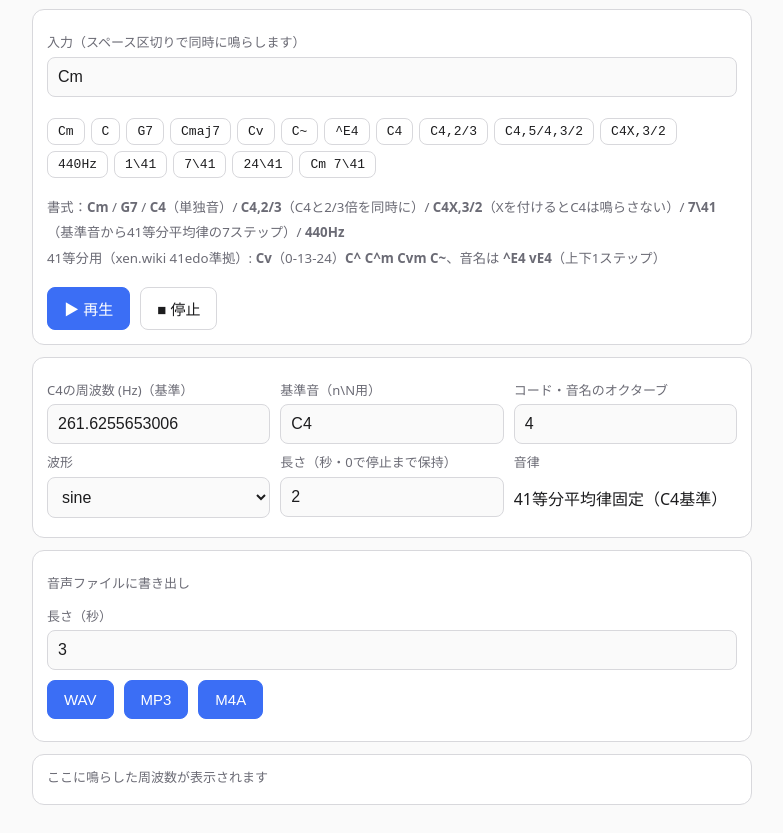
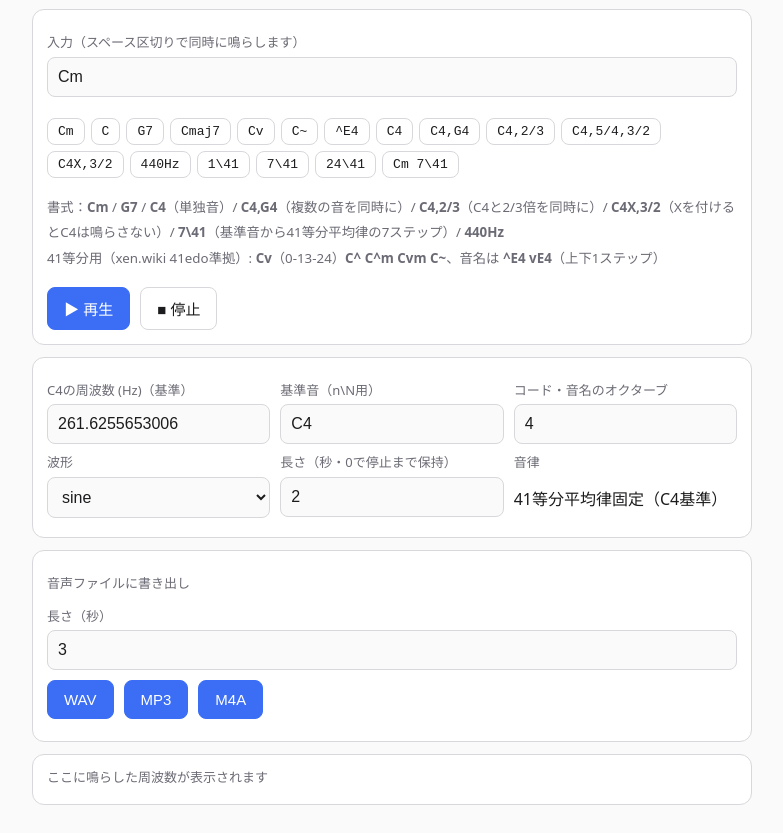
Before and after one commit to yume-ichi/microtone, a plain HTML site: page index.html in a window 1280 px wide. Shown: the part 59-892 px from the top of the page, without its empty margins (248-1031 px from the left). Drawn offline with Linux system fonts and the light colour scheme.

Commit message:
Add files via upload

```diff
--- a/index.html
+++ b/index.html
@@ -34,7 +34,7 @@ small{color:var(--mu)}
 <input type="text" id="inp" value="Cm" autocomplete="off" spellcheck="false">
 <div id="err"></div>
 <div class="chips" id="chips"></div>
-<p><small>書式：<b>Cm</b> / <b>G7</b> / <b>C4</b>（単独音）/ <b>C4,2/3</b>（C4と2/3倍を同時に）/ <b>C4X,3/2</b>（Xを付けるとC4は鳴らさない）/ <b>7\41</b>（基準音から41等分平均律の7ステップ）/ <b>440Hz</b><br>41等分用（xen.wiki 41edo準拠）: <b>Cv</b>（0-13-24）<b>C^</b> <b>C^m</b> <b>Cvm</b> <b>C~</b>、音名は <b>^E4</b> <b>vE4</b>（上下1ステップ）</small></p>
+<p><small>書式：<b>Cm</b> / <b>G7</b> / <b>C4</b>（単独音）/ <b>C4,G4</b>（複数の音を同時に）/ <b>C4,2/3</b>（C4と2/3倍を同時に）/ <b>C4X,3/2</b>（Xを付けるとC4は鳴らさない）/ <b>7\41</b>（基準音から41等分平均律の7ステップ）/ <b>440Hz</b><br>41等分用（xen.wiki 41edo準拠）: <b>Cv</b>（0-13-24）<b>C^</b> <b>C^m</b> <b>Cvm</b> <b>C~</b>、音名は <b>^E4</b> <b>vE4</b>（上下1ステップ）</small></p>
 <div class="row" style="margin-top:8px">
 <button class="p" id="play">▶ 再生</button>
 <button id="stop">■ 停止</button>
@@ -83,7 +83,7 @@ function parseToken(raw){
   if(t.includes(",")){const p=t.split(","),mute=/[Xx]$/.test(p[0]);if(mute)p[0]=p[0].slice(0,-1);
     const h=p[0].match(/^(\d+(?:\.\d+)?)hz$/i);
     const b0=h?parseFloat(h[1]):parseNote(p[0]),bf=h?b0:snap(b0);
-    const fs=p.slice(1).map(r=>{const q=r.match(/^(\d+(?:\.\d+)?)(?:\/(\d+(?:\.\d+)?))?$/);if(!q)throw new Error("比が解釈できません: "+r);const rt=(+q[1])/(q[2]?+q[2]:1);if($("tuning").value==="edo"&&rt>0){const N=+$("edoN").value||12;return[bf*Math.pow(2,Math.round(N*Math.log2(rt))/N),b0*rt]}return[bf*rt,b0*rt]});
+    const fs=p.slice(1).map(r=>{const nt=r.match(/^[A-Ga-g][#♯b♭]?-?\d?$/);if(nt){const x=parseNote(r);return[snap(x),x]}const hz2=r.match(/^(\d+(?:\.\d+)?)hz$/i);if(hz2){const x=parseFloat(hz2[1]);return[x,x]}const q=r.match(/^(\d+(?:\.\d+)?)(?:\/(\d+(?:\.\d+)?))?$/);if(!q)throw new Error("比が解釈できません: "+r);const rt=(+q[1])/(q[2]?+q[2]:1);if($("tuning").value==="edo"&&rt>0){const N=+$("edoN").value||12;return[bf*Math.pow(2,Math.round(N*Math.log2(rt))/N),b0*rt]}return[bf*rt,b0*rt]});
     const all=mute?fs:[[bf,b0],...fs],keep=all.filter((x,i)=>all.findIndex(g=>Math.abs(g[0]/x[0]-1)<1e-9)===i);return{label:raw,fs:keep.map(x=>x[0]),ideal:keep.map(x=>x[1]),off}}
   let hz=t.match(/^(\d+(?:\.\d+)?)hz$/i);
   if(hz)return{label:raw,fs:[parseFloat(hz[1])],off};
@@ -184,7 +184,7 @@ async function doExport(fmt){
 document.querySelectorAll("[data-f]").forEach(b=>b.onclick=()=>doExport(b.dataset.f));
 $("play").onclick=play;$("stop").onclick=stopAll;
 $("inp").addEventListener("keydown",e=>{if(e.key==="Enter")play()});
-["Cm","C","G7","Cmaj7","Cv","C~","^E4","C4","C4,2/3","C4,5/4,3/2","C4X,3/2","440Hz","1\\41","7\\41","24\\41","Cm 7\\41"].forEach(x=>{
+["Cm","C","G7","Cmaj7","Cv","C~","^E4","C4","C4,G4","C4,2/3","C4,5/4,3/2","C4X,3/2","440Hz","1\\41","7\\41","24\\41","Cm 7\\41"].forEach(x=>{
   const b=document.createElement("button");b.textContent=x;b.onclick=()=>{$("inp").value=x;play()};$("chips").appendChild(b)});
 </script>
 </body>
```
